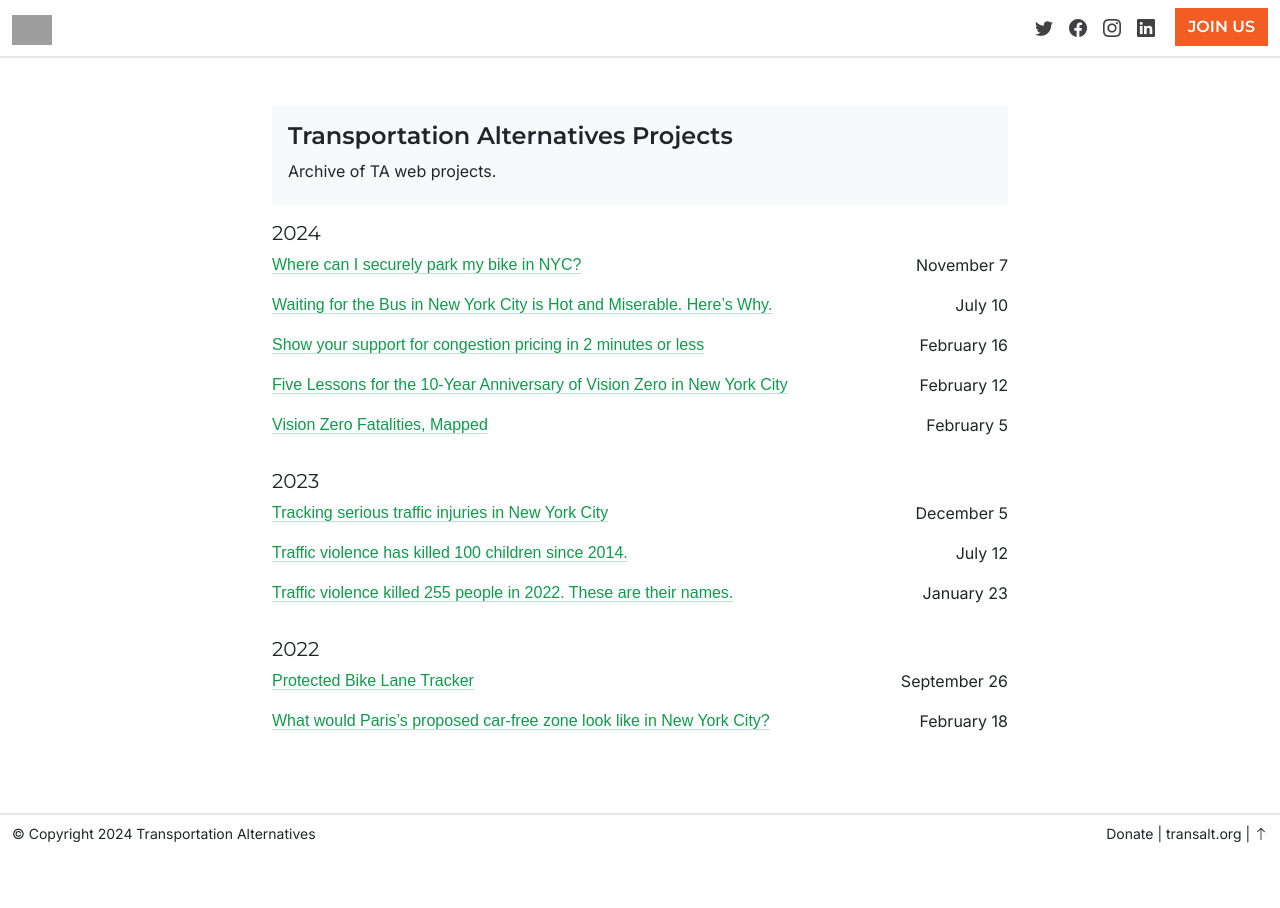
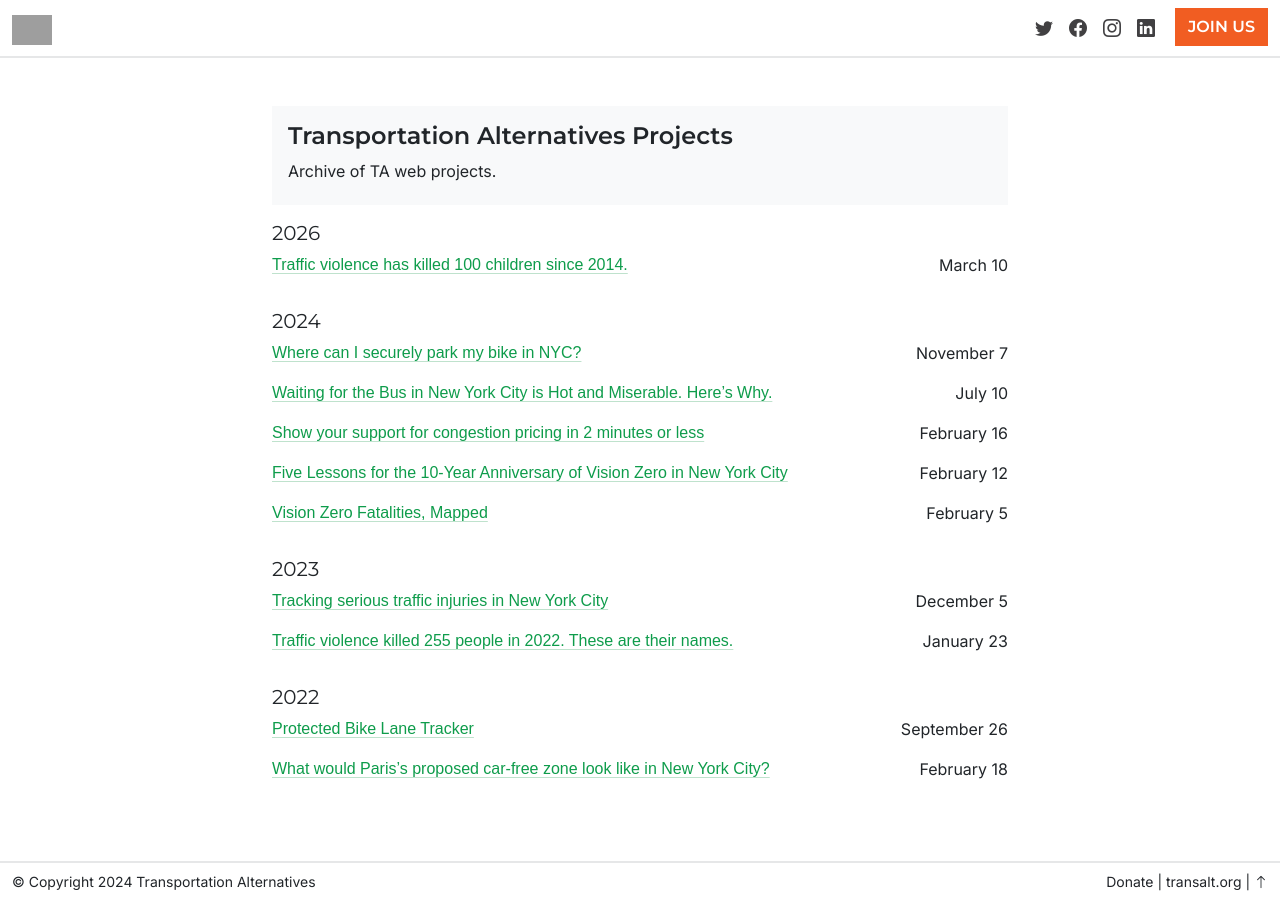
Before and after one commit to TransportationAlternatives/projects.transalt.org, a Jekyll site: the page built from index.markdown, in a window 1280 px wide. Built offline with Jekyll 4.4.1, drawn with Linux system fonts in a browser that asks for light colours; some web fonts are replaced; grey boxes are pictures that could not be loaded.

Commit message:
Update 2023-07-12-onehundred.html

```diff
--- a/_posts/2023-07-12-onehundred.html
+++ b/_posts/2023-07-12-onehundred.html
@@ -1,6 +1,6 @@
 ---
 title: Traffic violence has killed 100 children since 2014.
-date: 2023-07-12
+date: 2026-03-10
 image: /assets/100children-card.png
 published: true
 permalink: /100children
```
